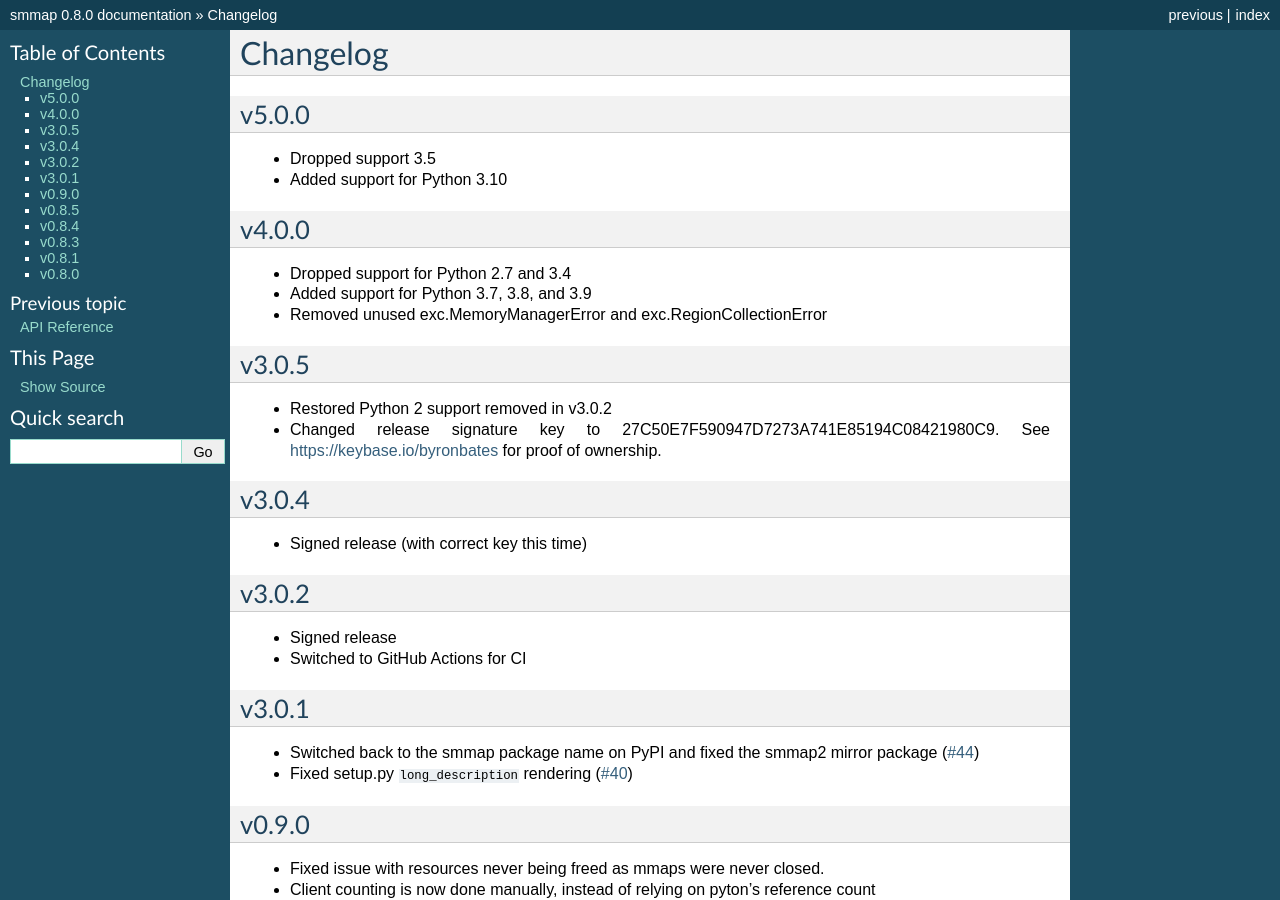
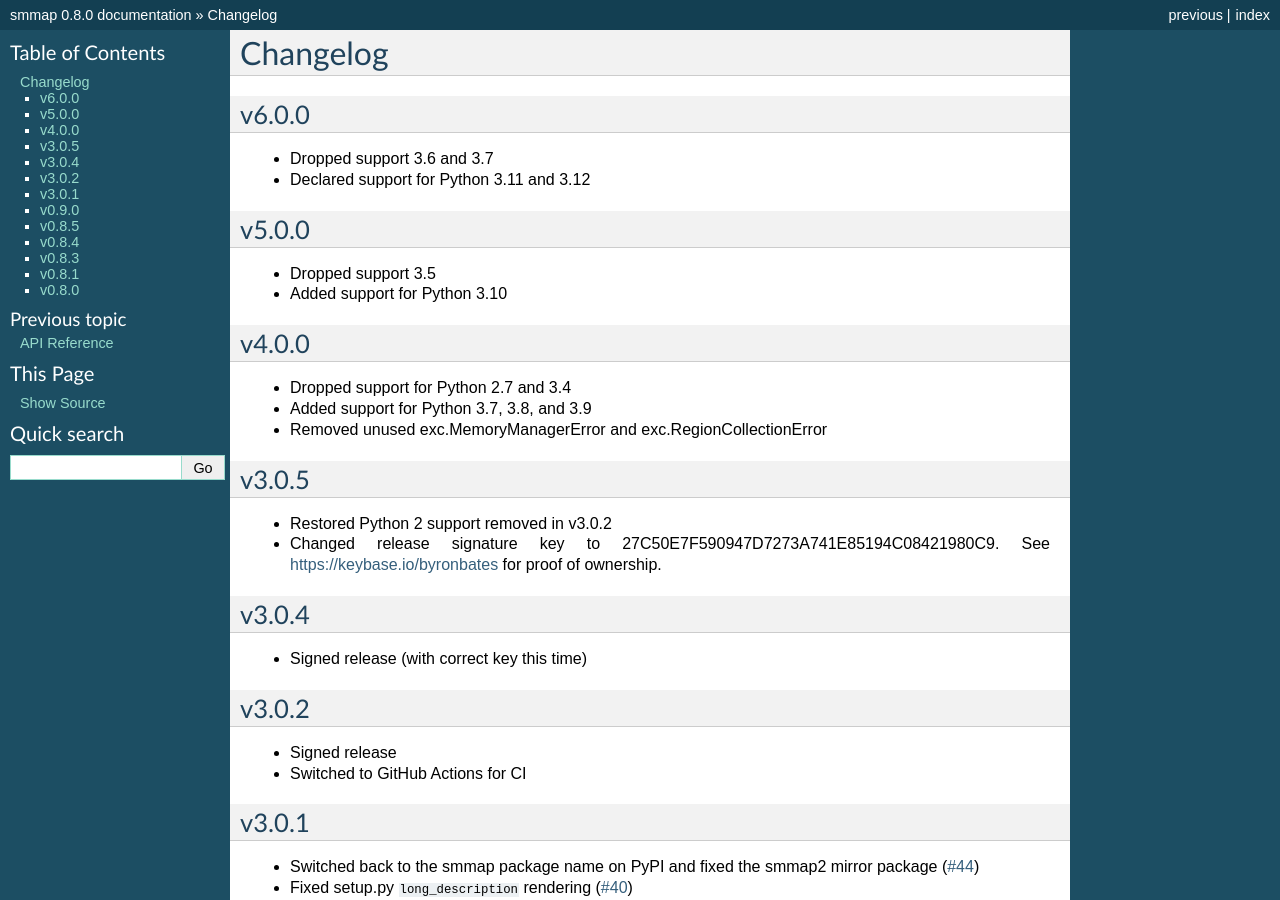
Before and after one commit to gitpython-developers/smmap, a Sphinx documentation site: the page built from doc/source/changes.rst, in a window 1280 px wide and 900 px high. Built offline with Sphinx 7.4.7, drawn with Linux system fonts in a browser that asks for light colours.

Commit message:
prepare v6.0.0

```diff
--- a/doc/source/changes.rst
+++ b/doc/source/changes.rst
@@ -1,6 +1,13 @@
 #########
 Changelog
 #########
+
+******
+v6.0.0
+******
+
+- Dropped support 3.6 and 3.7
+- Declared support for Python 3.11 and 3.12
 
 ******
 v5.0.0
--- a/smmap/__init__.py
+++ b/smmap/__init__.py
@@ -3,7 +3,7 @@
 __author__ = "Sebastian Thiel"
 __contact__ = "byronimo@gmail.com"
 __homepage__ = "https://github.com/gitpython-developers/smmap"
-version_info = (5, 0, 0)
+version_info = (6, 0, 0)
 __version__ = '.'.join(str(i) for i in version_info)
 
 # make everything available in root package for convenience
```
